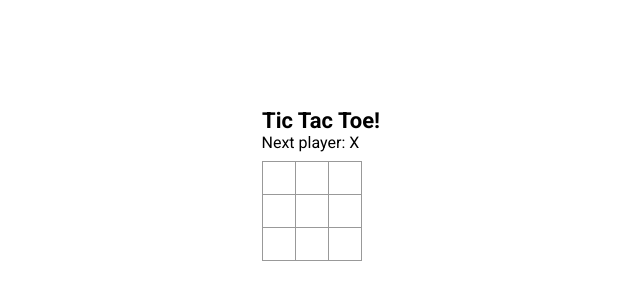
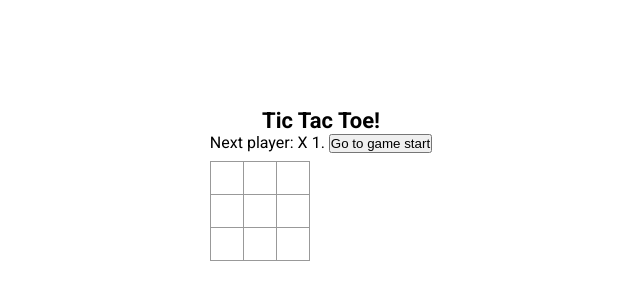
Before and after one commit to TetiHernandezAmura/react-tic-tac-toe, a React (Vite) app: page / in a window 1280 px wide. Shown: the part 216-516 px from the top of the page, without its empty margins (319-959 px from the left). Built offline with nearby package versions, Linux system fonts and the light colour scheme.

Commit message:
Game finished with history travel!

```diff
--- a/src/TicTacToe.jsx
+++ b/src/TicTacToe.jsx
@@ -5,12 +5,29 @@ import Board from "./Board";
 const TicTacToe = () => {
   const [xIsNext, setXIsNext] = useState(true);
   const [history, setHistory] = useState([Array(9).fill(null)]);
-  const currentSquares = history[history.length - 1];
+  const [currentMove, setCurrentMove] = useState(0);
+  const currentSquares = history[currentMove];
 
   const handlePlay = (nextSquares) => {
+    const nextHistory = [...history.slice(0, currentMove + 1), nextSquares];
+    setHistory(nextHistory);
+    setCurrentMove(nextHistory.length - 1);
     setXIsNext(!xIsNext);
-    setHistory([...history, nextSquares]);
   };
+
+  const jumpTo = (nextMove) => {
+    setCurrentMove(nextMove);
+    setXIsNext(nextMove % 2 === 0);
+  };
+
+  const moves = history.map((_, move) => {
+    const description = move > 0 ? `Go to move #${move}` : "Go to game start";
+    return (
+      <li key={move}>
+        <button onClick={() => jumpTo(move)}>{description}</button>
+      </li>
+    );
+  });
 
   return (
     <div className="game-wrapper">
@@ -25,7 +42,7 @@ const TicTacToe = () => {
           />
         </div>
         <div className="game-info">
-          <ol>{/* TODO */}</ol>
+          <ol>{moves}</ol>
         </div>
       </div>
     </div>
```
